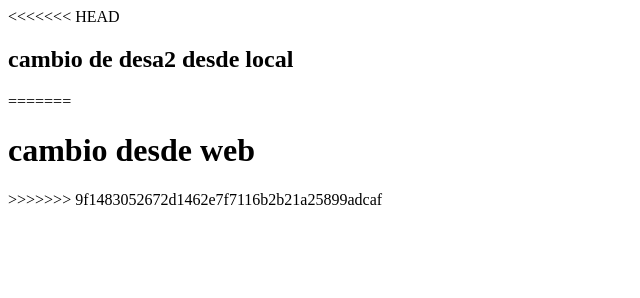
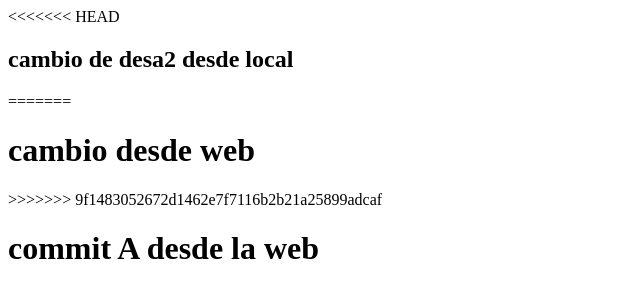
Before and after one commit to christopher0727/Repo_prueba, a plain HTML site: page index.html in a window 1280 px wide. Shown: the whole page, without its empty margins (0-640 px from the left). Drawn offline with Linux system fonts and the light colour scheme.

Commit message:
index.html
commit A desde la web

```diff
--- a/index.html
+++ b/index.html
@@ -8,6 +8,8 @@
 =======
 	<h1>cambio desde web</h1>
 >>>>>>> 9f1483052672d1462e7f7116b2b21a25899adcaf
+
+	<h1>commit A desde la web</h1>
 </head>
 <body>
 
```
